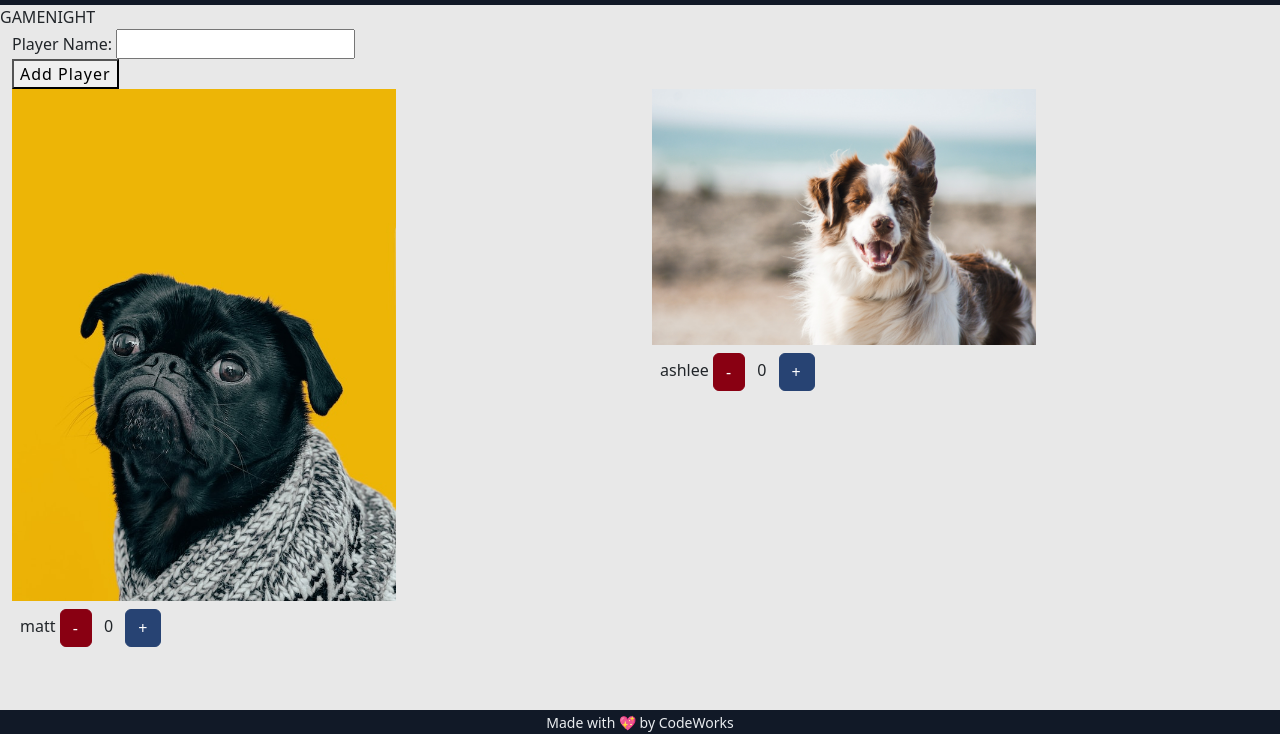
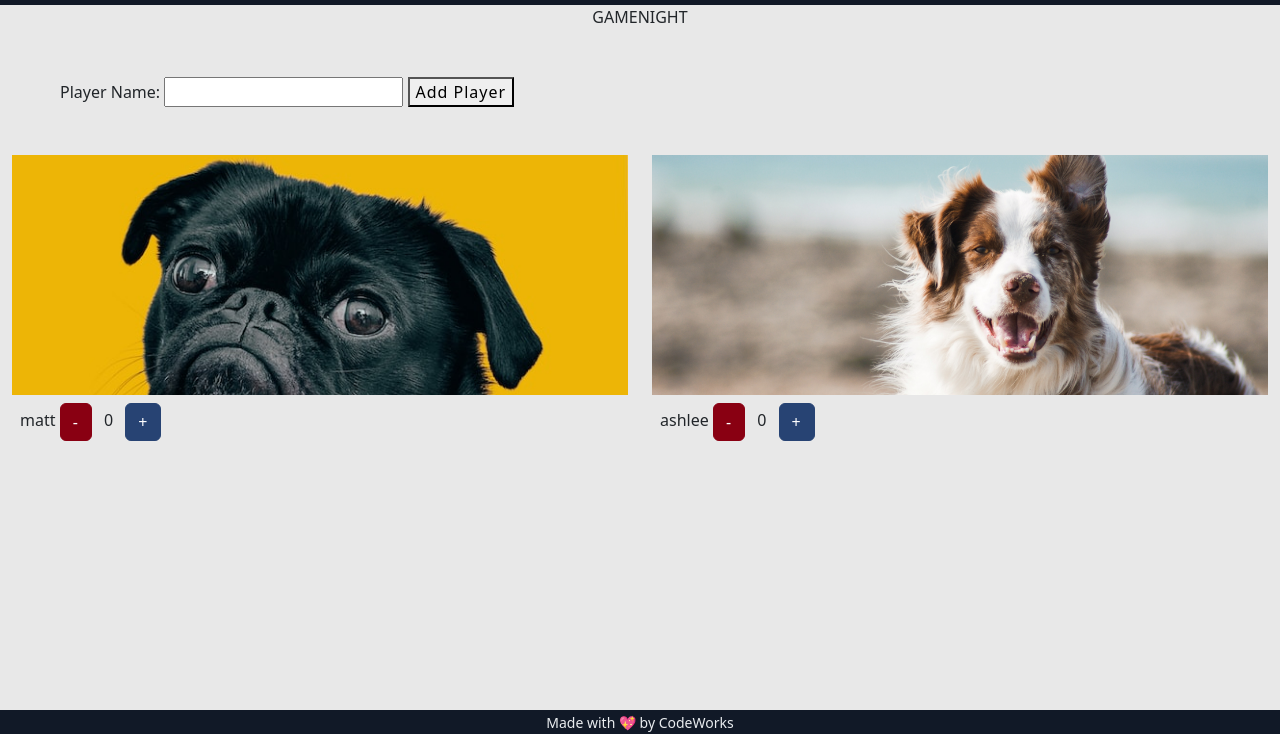
Before and after one commit to mattwong91/game-night, a website with bundled scripts: page index.html in a window 1280 px wide. Shown: the part 66-800 px from the top of the page. Built offline with nearby package versions, Linux system fonts and the light colour scheme; a script that the page names is missing.

Commit message:
Added some styling.

```diff
--- a/assets/style/style.css
+++ b/assets/style/style.css
@@ -1,6 +1,10 @@
+label {
+  display: block;
+}
+
 .profile-img {
-  width: 30vw;
-  height: 100%;
+  height: 30vh;
+  width: 100%;
   object-fit: cover;
   object-position: center;
 }
--- a/index.html
+++ b/index.html
@@ -40,33 +40,21 @@
   <!-- SECTION -->
   <main id="router-view" class="container-fluid">
     <!-- PRIMARY VIEWPORT -->
-    <section class="row">
+    <section class="row justify-content-center">
       GAMENIGHT
     </section>
 
     <section class="row">
       <form onsubmit="app.PlayersController.addPlayer(event)">
-        <div>
+        <div class=" p-5">
           <label for="name">Player Name:</label>
           <input type="text" minlength="2" maxlength="15" name="name" required />
-        </div>
-        <div>
           <button type="submit">Add Player</button>
         </div>
       </form>
     </section>
+
     <section id="players" class="row">
-      <!-- <div class="col-12">
-        <div>
-          <img class="profile-img" src="assets/img/matt.jpg" alt="matt">
-          <p class="p-2">
-            PlayerName
-            <button class="btn btn-danger">-</button>
-            <span>SCORE</span>
-            <button class="btn btn-primary">+</button>
-          </p>
-        </div>
-      </div> -->
     </section>
 
   </main>
```
